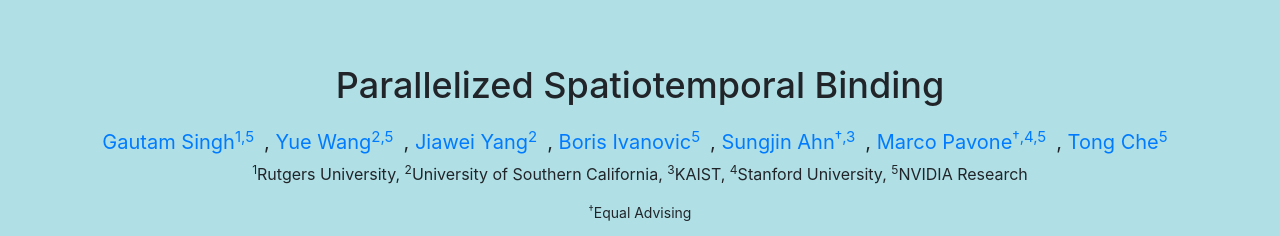
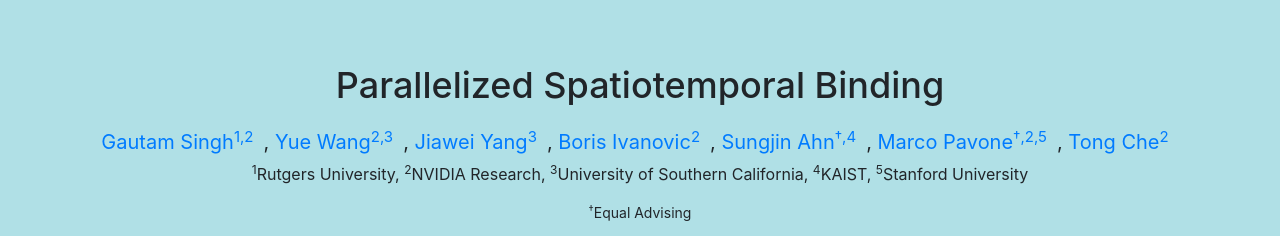
Before and after one commit to parallel-st-binder/parallel-st-binder.github.io, a plain HTML site: page index.html in a window 1280 px wide. Shown: the top 236 px of the page. Drawn offline with nearby package versions, Linux system fonts and the light colour scheme; some packages are replaced by stand-ins of ours.

Commit message:
Update index.html

```diff
--- a/index.html
+++ b/index.html
@@ -55,10 +55,10 @@
         </div>
         <div class="authors-list">
             <p class="name text-center">
-                <a target="_blank">Gautam Singh<sup>1,5</sup></a>, <a target="_blank">Yue Wang<sup>2,5</sup></a>, <a target="_blank">Jiawei Yang<sup>2</sup></a>, <a target="_blank">Boris Ivanovic<sup>5</sup></a>, <a target="_blank">Sungjin Ahn<sup>†,3</sup></a>, <a target="_blank">Marco Pavone<sup>†,4,5</sup></a>, <a target="_blank">Tong Che<sup>5</sup></a>
+                <a target="_blank">Gautam Singh<sup>1,2</sup></a>, <a target="_blank">Yue Wang<sup>2,3</sup></a>, <a target="_blank">Jiawei Yang<sup>3</sup></a>, <a target="_blank">Boris Ivanovic<sup>2</sup></a>, <a target="_blank">Sungjin Ahn<sup>†,4</sup></a>, <a target="_blank">Marco Pavone<sup>†,2,5</sup></a>, <a target="_blank">Tong Che<sup>2</sup></a>
             </p>
             <p class="affiliation text-center">
-                <sup>1</sup>Rutgers University, <sup>2</sup>University of Southern California, <sup>3</sup>KAIST, <sup>4</sup>Stanford University, <sup>5</sup>NVIDIA Research
+                <sup>1</sup>Rutgers University, <sup>2</sup>NVIDIA Research, <sup>3</sup>University of Southern California, <sup>4</sup>KAIST, <sup>5</sup>Stanford University
             </p>
             <p class="equal-advising text-center">
                 <sup>†</sup>Equal Advising
```
